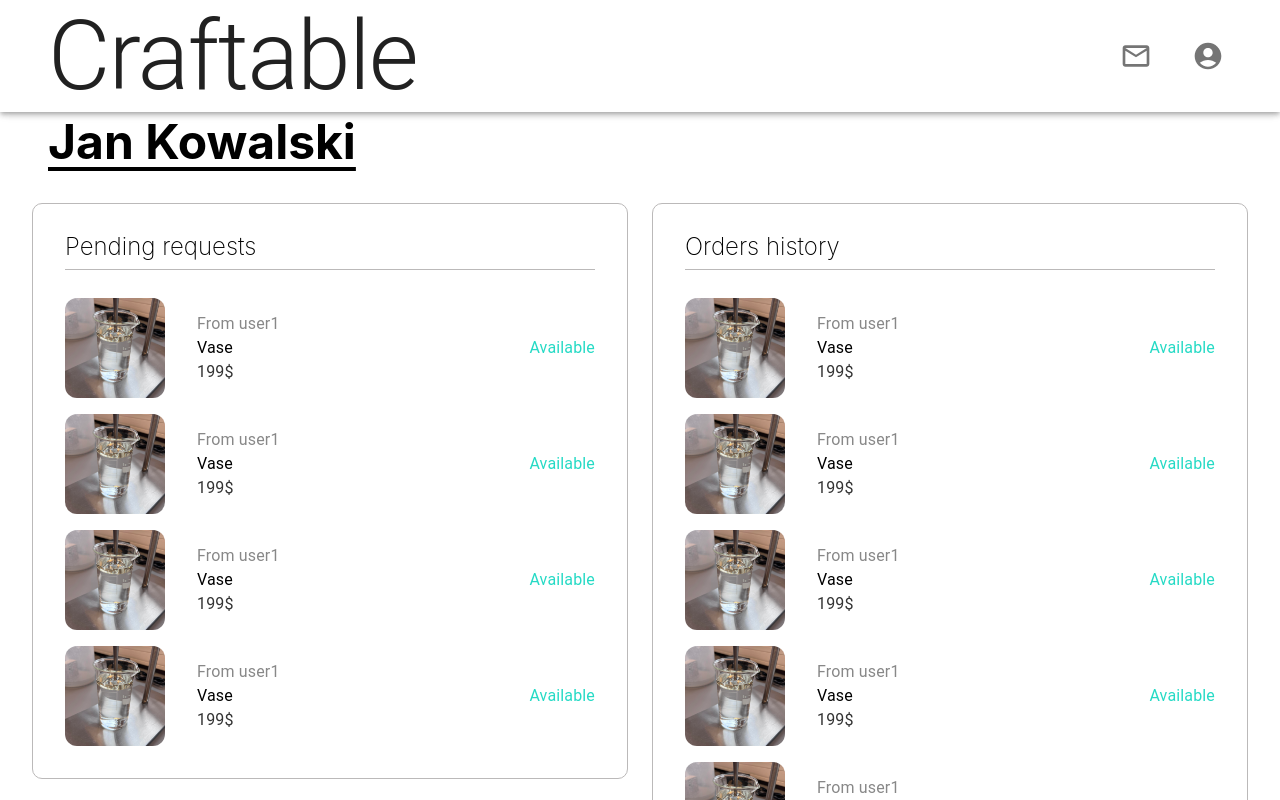
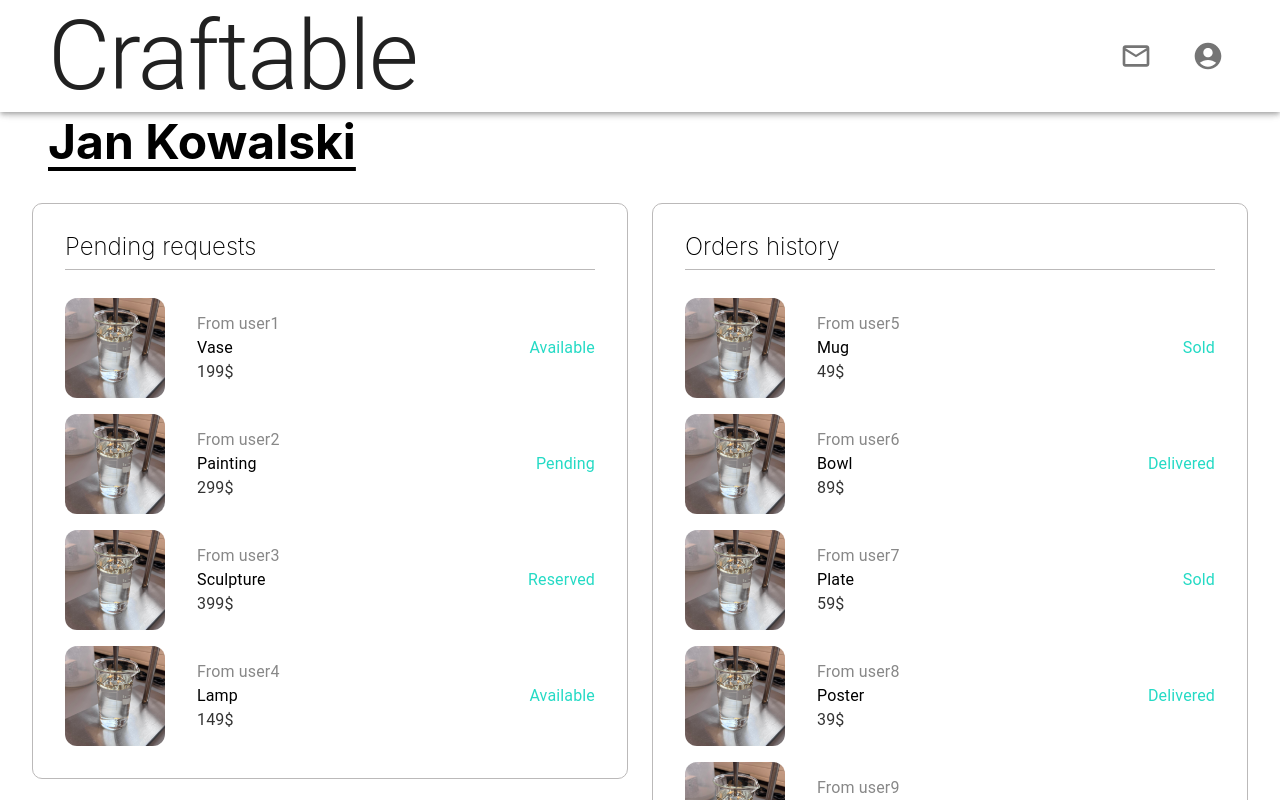
Before and after one commit to ZIG-25/craftable-frontend, a React (Create React App) app: page /creator-dashboard in a window 1280 px wide. Shown: the top 800 px of the page. Built offline with nearby package versions, Linux system fonts and the light colour scheme; no server answers; the HTML template or start-up script is replaced by a standard one.

Commit message:
small fixed in artist's pages

```diff
--- a/src/App.tsx
+++ b/src/App.tsx
@@ -15,7 +15,6 @@ import StoreItemDetails from './store-pages/ItemStorePage';
 import ArtistList from './store-pages/ArtistList';
 import ArtistProfileByCustomer from './customer-pages/ArtistProfileByCustomer';
 import ProfileArtistPage from './artist-page/ProfileArtistPage';
-import ArtistStorePage from './artist-page/ArtistStorePage';
 import ArtistAddPortfolioItem from './artist-page/ArtistAddPortfolioItem';
 import ArtistAddStoreItem from './artist-page/ArtistAddStoreItem';
 
@@ -52,7 +51,6 @@ function App() {
             <Route path="/store-item" element={<StoreItemDetails />} />
             <Route path='/artist-profile-details' element={<ArtistProfileByCustomer />} />
             <Route path="/profile-artist" element={<ProfileArtistPage />}/>
-            <Route path="/store-artist" element={<ArtistStorePage />}/>
             <Route path="/add-store-item" element={<ArtistAddStoreItem />}/>
             <Route path="/add-portfolio-item" element={<ArtistAddPortfolioItem />}/>
           </Routes>
--- a/src/artist-page/ArtistDashboardPage.tsx
+++ b/src/artist-page/ArtistDashboardPage.tsx
@@ -6,14 +6,79 @@ import { ItemComponent } from '../components/ItemComponent';
 import logoImg from '../res/images/img_placeholder.jpg'; // placeholder
 
 function ArtistDashboardPage() {
+  const pendingRequests = [
+    {
+      imageSrc: logoImg,
+      customerUsername: 'user1',
+      title: 'Vase',
+      price: '199$',
+      state: 'Available',
+    },
+    {
+      imageSrc: logoImg,
+      customerUsername: 'user2',
+      title: 'Painting',
+      price: '299$',
+      state: 'Pending',
+    },
+    {
+      imageSrc: logoImg,
+      customerUsername: 'user3',
+      title: 'Sculpture',
+      price: '399$',
+      state: 'Reserved',
+    },
+    {
+      imageSrc: logoImg,
+      customerUsername: 'user4',
+      title: 'Lamp',
+      price: '149$',
+      state: 'Available',
+    },
+  ];
+
+  const ordersHistory = [
+    {
+      imageSrc: logoImg,
+      customerUsername: 'user5',
+      title: 'Mug',
+      price: '49$',
+      state: 'Sold',
+    },
+    {
+      imageSrc: logoImg,
+      customerUsername: 'user6',
+      title: 'Bowl',
+      price: '89$',
+      state: 'Delivered',
+    },
+    {
+      imageSrc: logoImg,
+      customerUsername: 'user7',
+      title: 'Plate',
+      price: '59$',
+      state: 'Sold',
+    },
+    {
+      imageSrc: logoImg,
+      customerUsername: 'user8',
+      title: 'Poster',
+      price: '39$',
+      state: 'Delivered',
+    },
+    {
+      imageSrc: logoImg,
+      customerUsername: 'user9',
+      title: 'Notebook',
+      price: '19$',
+      state: 'Sold',
+    },
+  ];
+
   return (
     <>
       <Box
-        sx={{
-          display: 'flex',
-          flexDirection: 'column',
-          minHeight: '100vh',
-        }}
+        sx={{ display: 'flex', flexDirection: 'column', minHeight: '100vh' }}
       >
         <ArtistTopBar />
         <h1 className="artist-name">Jan Kowalski</h1>
@@ -22,81 +87,21 @@ function ArtistDashboardPage() {
             padding: 4,
             display: 'flex',
             gap: 3,
-            flexDirection: {
-              xs: 'column', // stack containers on small screens
-              md: 'row', // row layout from 900px and up
-            },
+            flexDirection: { xs: 'column', md: 'row' },
           }}
         >
           <Box className="container">
             <h2>Pending requests</h2>
-            {/* Below: placeholder items, later to be mapped */}
-            <ItemComponent
-              imageSrc={logoImg}
-              customerUsername="user1"
-              title="Vase"
-              price="199$"
-              state="Available"
-            />
-            <ItemComponent
-              imageSrc={logoImg}
-              customerUsername="user1"
-              title="Vase"
-              price="199$"
-              state="Available"
-            />
-            <ItemComponent
-              imageSrc={logoImg}
-              customerUsername="user1"
-              title="Vase"
-              price="199$"
-              state="Available"
-            />
-            <ItemComponent
-              imageSrc={logoImg}
-              customerUsername="user1"
-              title="Vase"
-              price="199$"
-              state="Available"
-            />
+            {pendingRequests.map((item, index) => (
+              <ItemComponent key={index} {...item} />
+            ))}
           </Box>
+
           <Box className="container">
             <h2>Orders history</h2>
-            <ItemComponent
-              imageSrc={logoImg}
-              customerUsername="user1"
-              title="Vase"
-              price="199$"
-              state="Available"
-            />
-            <ItemComponent
-              imageSrc={logoImg}
-              customerUsername="user1"
-              title="Vase"
-              price="199$"
-              state="Available"
-            />
-            <ItemComponent
-              imageSrc={logoImg}
-              customerUsername="user1"
-              title="Vase"
-              price="199$"
-              state="Available"
-            />
-            <ItemComponent
-              imageSrc={logoImg}
-              customerUsername="user1"
-              title="Vase"
-              price="199$"
-              state="Available"
-            />
-            <ItemComponent
-              imageSrc={logoImg}
-              customerUsername="user1"
-              title="Vase"
-              price="199$"
-              state="Available"
-            />
+            {ordersHistory.map((item, index) => (
+              <ItemComponent key={index} {...item} />
+            ))}
           </Box>
         </Box>
       </Box>
--- a/src/artist-page/ArtistStorePage.tsx
+++ /dev/null
@@ -1,114 +0,0 @@
-import React from 'react';
-import { useState, useEffect } from 'react';
-import { ArtistTopBar } from '../top-bars/ArtistTopBar';
-import { Footer } from '../footers/Footer';
-import { ArtistStoreItemComponent } from '../components/ItemComponent';
-import logoImg from '../res/images/img_placeholder.jpg'; // placeholder
-import {
-  Box,
-  Typography,
-  TextField,
-  Button,
-  Chip,
-  Grid,
-  Card,
-  CardMedia,
-  CardContent,
-  InputAdornment,
-  Menu,
-  MenuItem,
-} from '@mui/material';
-
-export default function ArtistStore() {
-  const items = [
-    {
-      imageSrc: logoImg,
-      title: 'Vase',
-      price: '199$',
-      description:
-        'Lorem ipsum dolor sit amet, consectetur adipiscing elit. Nulla auctor, leo faucibus volutpat egestas,',
-    },
-    {
-      imageSrc: logoImg,
-      title: 'Vase',
-      price: '199$',
-      description:
-        'Lorem ipsum dolor sit amet, consectetur adipiscing elit. Nulla auctor, leo faucibus volutpat egestas,',
-    },
-    {
-      imageSrc: logoImg,
-      title: 'Vase',
-      price: '199$',
-      description:
-        'Lorem ipsum dolor sit amet, consectetur adipiscing elit. Nulla auctor, leo faucibus volutpat egestas,',
-    },
-    {
-      imageSrc: logoImg,
-      title: 'Vase',
-      price: '199$',
-      description:
-        'Lorem ipsum dolor sit amet, consectetur adipiscing elit. Nulla auctor, leo faucibus volutpat egestas,',
-    },
-    {
-      imageSrc: logoImg,
-      title: 'Vase',
-      price: '199$',
-      description:
-        'Lorem ipsum dolor sit amet, consectetur adipiscing elit. Nulla auctor, leo faucibus volutpat egestas,',
-    },
-  ];
-
-  return (
-    <>
-      <Box
-        sx={{
-          display: 'flex',
-          flexDirection: 'column',
-          minHeight: '100vh',
-        }}
-      >
-        <ArtistTopBar />
-        <Typography
-          variant="h3"
-          fontWeight="bold"
-          padding={'3.5rem'}
-          paddingBottom={'0rem'}
-        >
-          Jan Kowalski
-        </Typography>
-        <Box padding={'2rem'}>
-          <Box
-            sx={{
-              border: '1px #bbb9b9 solid',
-              borderRadius: '10px',
-              padding: '0 2rem',
-              paddingBottom: '1.5rem',
-              height: 'fit-content',
-            }}
-          >
-            <Typography
-              variant="h4"
-              padding={'.5rem'}
-              mb={2}
-              sx={{ borderBottom: '#bbb9b9 1px solid;' }}
-            >
-              Items in store
-            </Typography>
-            <Box padding={'2rem'}>
-              {items.map((item, index) => (
-                <ArtistStoreItemComponent
-                  key={index}
-                  imageSrc={item.imageSrc}
-                  title={item.title}
-                  price={item.price}
-                  description={item.description}
-                />
-              ))}
-            </Box>
-          </Box>
-        </Box>
-      </Box>
-      <Footer />
-    </>
-  );
-}
--- a/src/top-bars/ArtistTopBar.tsx
+++ b/src/top-bars/ArtistTopBar.tsx
@@ -16,12 +16,7 @@ import AccountCircleIcon from '@mui/icons-material/AccountCircle';
 
 export function ArtistTopBar() {
   const navigate = useNavigate();
-  const [inboxEmpty, setInboxEmpty] = useState(true); // messages inbox
-
-  const toggleInboxIcon = () => {
-    // toggle state for now, later needed to check if there any messages available
-    setInboxEmpty(!inboxEmpty);
-  };
+  const [inboxEmpty, setInboxEmpty] = useState(true); // TODO: if any requests are available, change to false
 
   const actions: {
     icon: React.ReactElement;
@@ -34,11 +29,11 @@ export function ArtistTopBar() {
           sx={{ fontSize: '2rem', color: inboxEmpty ? '' : '#25DAC5' }}
         />
       ),
-      action: toggleInboxIcon, // later: navigate to '/messages'
+      action: () => navigate('/creator-dashboard'),
     },
     {
       icon: <AccountCircleIcon sx={{ fontSize: '2rem' }} />,
-      action: () => navigate("/profile-artist"),
+      action: () => navigate('/profile-artist'),
     },
   ];
 
@@ -60,7 +55,7 @@ export function ArtistTopBar() {
           </Toolbar>
         </Container>
       </AppBar>
-      <Toolbar/>
+      <Toolbar />
     </>
   );
 }
```
Also changed, not shown: src/artist-page/ProfileArtistPage.tsx (+82 -27 lines).
